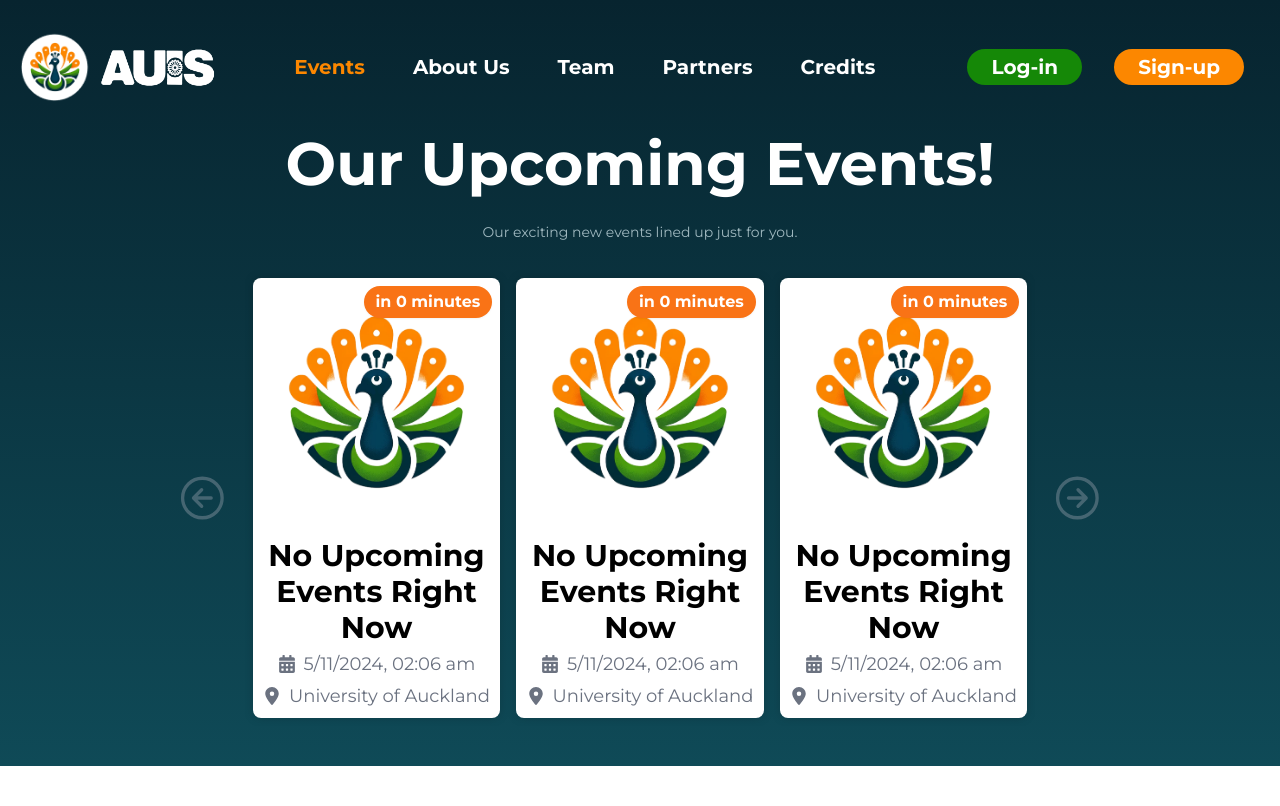
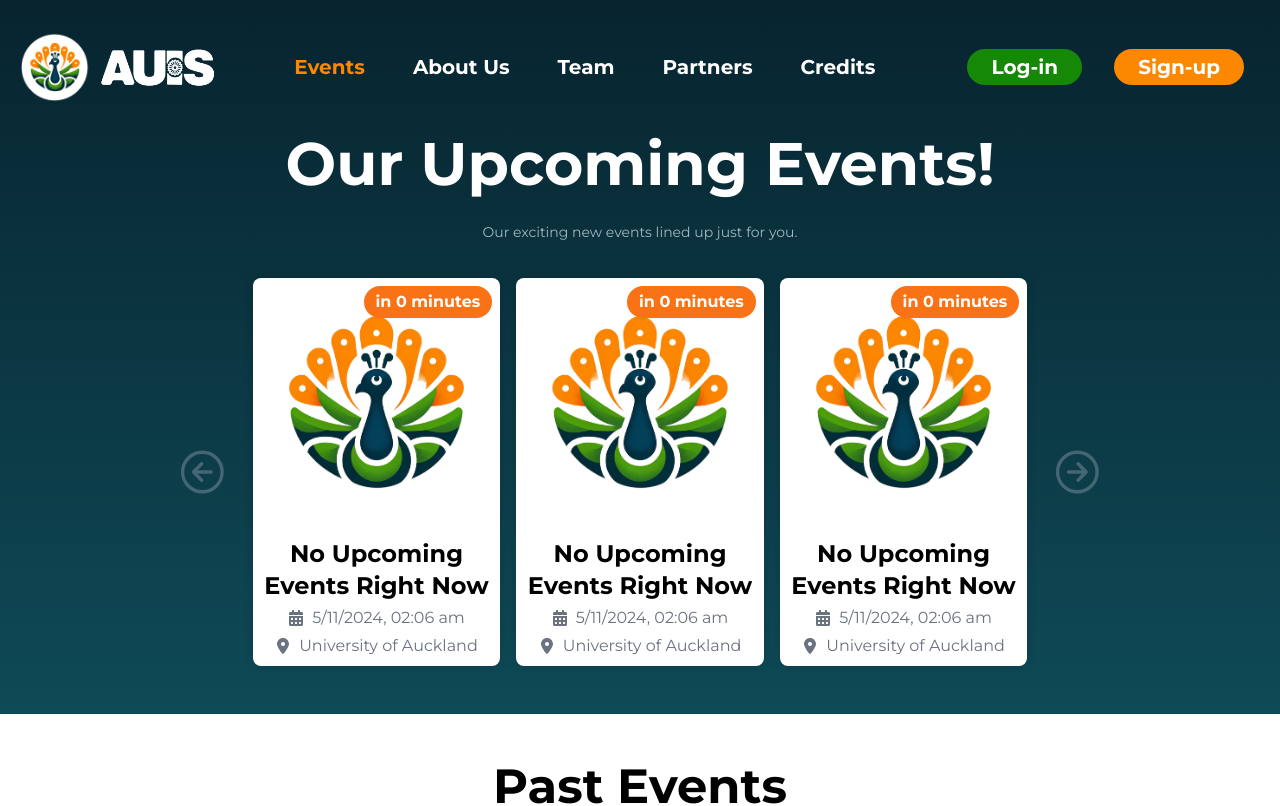
Before and after one commit to UoaWDCC/auis-portal, a React (Vite) app in the folder web/: page /events in a window 1280 px wide. Shown: the top 806 px of the page. Built offline with nearby package versions, Linux system fonts and the light colour scheme; no server answers.

Commit message:
fix: update text size

```diff
--- a/web/src/components/events-slider/UpcomingEventCard.tsx
+++ b/web/src/components/events-slider/UpcomingEventCard.tsx
@@ -48,11 +48,11 @@ const UpcomingEventCard: React.FC<UpcomingEventCardProps> = ({
         </div>
         <div className="flex items-end">
           <div className=" flex-grow">
-            <h5 className="text-center mt-3 text-3xl font-bold text-black">
+            <h5 className="text-center mt-3 text-2xl font-bold text-black">
               {upcomingEvent.title}
             </h5>
 
-            <div className="flex items-center my-1 justify-center gap-2 text-lg">
+            <div className="flex items-center my-1 justify-center gap-2 text-md">
               <FaCalendarAlt />{" "}
               {new Date(upcomingEvent.eventDateStart).toLocaleString("en-NZ", {
                 day: "numeric",
@@ -63,7 +63,7 @@ const UpcomingEventCard: React.FC<UpcomingEventCardProps> = ({
                 hour12: true,
               })}
             </div>
-            <div className="flex items-center mb-2 justify-center gap-2 text-lg">
+            <div className="flex items-center mb-2 justify-center gap-2 text-md">
               <FaLocationDot /> {upcomingEvent.location}
             </div>
           </div>
```
